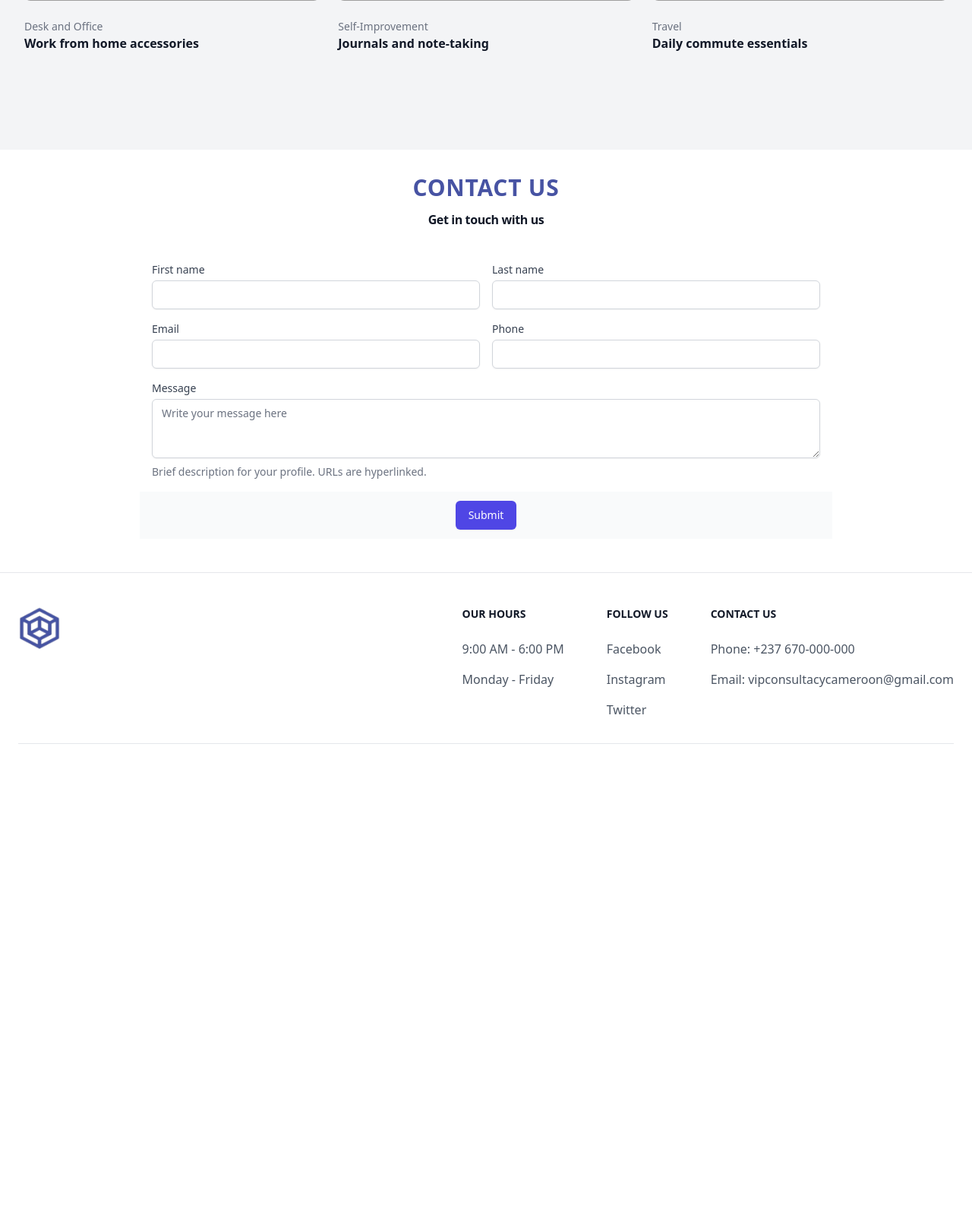
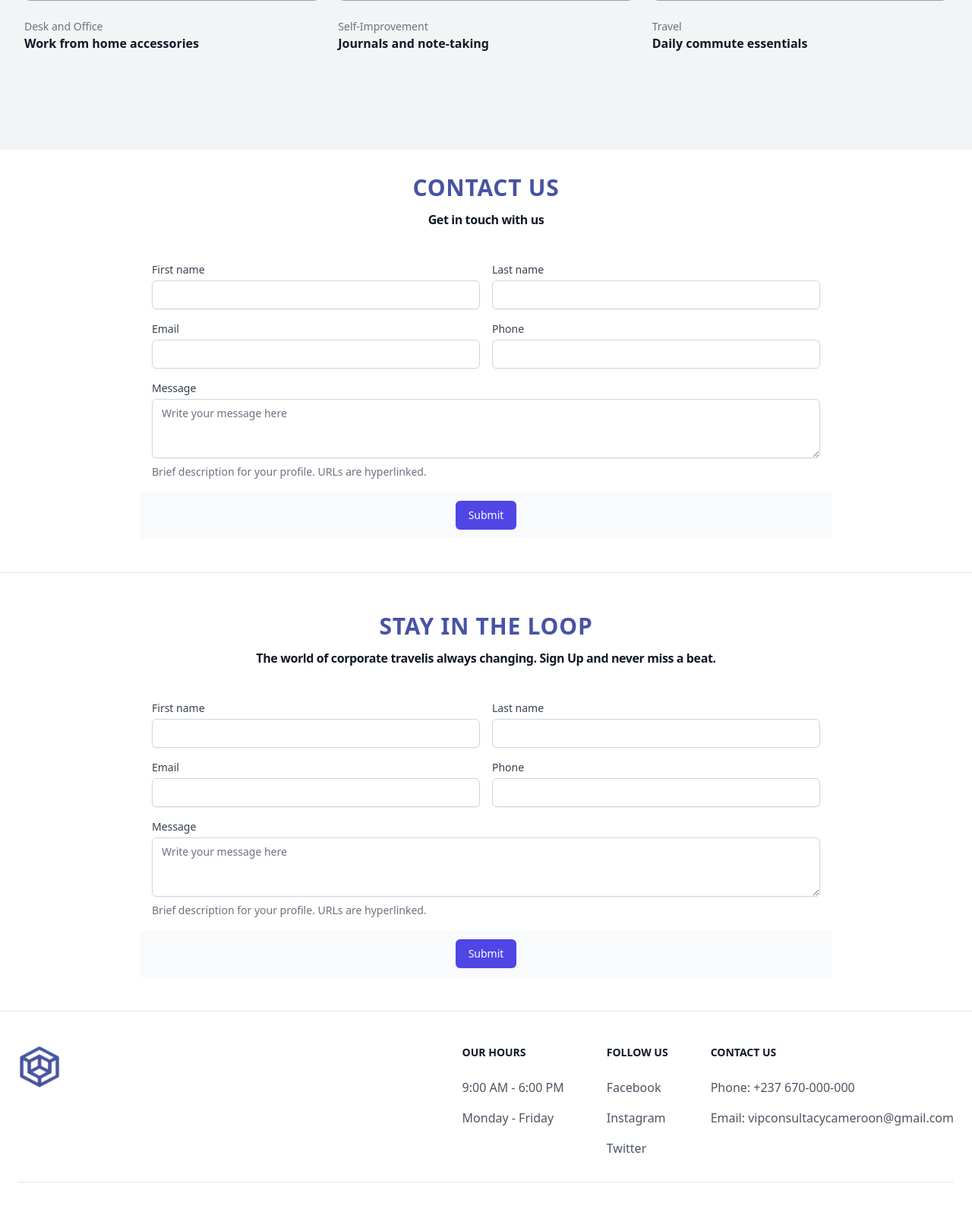
Before and after one commit to Afoudo-Richard/vip_consultancy_cameroon, a Django app: page / in a window 1280 px wide. Shown: the part 2412-4024 px from the top of the page at 76% size. Before the commit the page ends 3391 px from the top, so only its background shows below. Run offline with Django 4.2, Linux system fonts and the light colour scheme; style sheets or scripts are compiled from the project's sources; some libraries are stand-ins or nearby versions; grey boxes are pictures that could not be loaded.

````diff
--- a/vip_consulting_web/frontend/templates/components/navbar.html
+++ b/vip_consulting_web/frontend/templates/components/navbar.html
@@ -8,16 +8,16 @@
   <body class="h-full">
   ```
 -->
-<nav class="bg-white"  x-data="navbar">
+<nav class="bg-white" x-data="navbar">
   <div class="max-w-7xl mx-auto px-4 sm:px-6 lg:px-8">
     <div class="flex items-center justify-between h-16">
       <div class="flex items-center">
         <div class="flex-shrink-0">
-          <img class="h-8 w-8" src="{% static "frontend/images/vip_consulting_logo.png" %}"
+          <img class="h-8 w-8" src="{% static " frontend/images/vip_consulting_logo.png" %}"
             alt="vip consulting logo" />
         </div>
         <div class="hidden md:block">
-          <div class="ml-10 flex items-baseline space-x-4" >
+          <div class="ml-10 flex items-baseline space-x-4">
             <!-- Current: "bg-gray-900 text-white", Default: "text-gray-300 hover:bg-gray-700 hover:text-white" -->
             <!-- <a href="#" class="bg-gray-900 text-white px-3 py-2 rounded-md text-sm font-medium"
               aria-current="page">Dashboard</a> -->
@@ -121,6 +121,7 @@
             </div>
           </div>
         </div>
+
       </div>
     </div>
 </nav>
@@ -131,6 +132,7 @@
       links: [
         { name: 'Home', url: '/' },
         { name: 'About', url: '/about' },
+        { name: 'Services', url: '/services' },
 
       ],
       open_sidenav: false,
--- /dev/null
+++ b/vip_consulting_web/frontend/templates/components/subscribe.html
@@ -0,0 +1,179 @@
+<div class="mt-10 sm:mt-0 pt-5 md:pt-8">
+    <div class="text-center">
+        <h2 class="text-3xl text-primary  font-semibold tracking-wide uppercase">Stay in the loop</h2>
+        <p class="mt-2 text-base leading-8 font-extrabold tracking-tight text-gray-900">The world of corporate travelis always changing. Sign Up and never miss a beat.</p>
+    </div>
+    <div class="flex justify-center items-center">
+
+        <div class="mt-5 md:mt-0 w-full md:w-10/12 lg:w-9/12 mx-auto py-5 sm:p-6">
+            <form action="#" id="contact_form" x-data="contact_form" @submit.prevent="submit" method="POST">
+
+                <div class="w-full grid grid-cols-8 gap-4 p-4 md:p=0">
+                    <div class="col-span-8 md:col-span-4">
+                        <label for="first-name" class="block text-sm font-medium text-gray-700">First name</label>
+                        <input type="text" name="first-name" id="first-name" autocomplete="given-name"
+                            class="mt-1 focus:ring-indigo-500 focus:border-indigo-500 block w-full shadow-sm sm:text-sm border-gray-300 rounded-md"
+                            :class="{'border-red-600':fields.firstname.isValid == false}"
+                            x-model="fields.firstname.value" @blur="fields.firstname.validate(validationCallback)"
+                            @input="fields.firstname.validate(validationCallback)">
+                        <p class="text-red-500 text-xs italic py-2" x-show="fields.firstname.isValid == false">
+                            <span x-text="fields.firstname.errorMsg"></span>
+                        </p>
+                    </div>
+
+                    <div class="col-span-8 md:col-span-4">
+                        <label for="last-name" class="block text-sm font-medium text-gray-700">Last name</label>
+                        <input type="text" name="last-name" id="last-name" autocomplete="family-name"
+                            class="mt-1 focus:ring-indigo-500 focus:border-indigo-500 block w-full shadow-sm sm:text-sm border-gray-300 rounded-md"
+                            :class="{'border-red-600':fields.lastname.isValid == false}" x-model="fields.lastname.value"
+                            @blur="fields.lastname.validate(validationCallback)"
+                            @input="fields.lastname.validate(validationCallback)">
+
+                        <p class="text-red-500 text-xs italic py-2" x-show="fields.lastname.isValid == false">
+                            <span x-text="fields.lastname.errorMsg"></span>
+                        </p>
+                    </div>
+
+                    <div class="col-span-8 md:col-span-4">
+                        <label for="first-name" class="block text-sm font-medium text-gray-700">Email
+                        </label>
+                        <input type="text" name="first-name" id="first-name" name="email"
+                            class="mt-1 focus:ring-indigo-500 focus:border-indigo-500 block w-full shadow-sm sm:text-sm border-gray-300 rounded-md"
+                            :class="{'border-red-600':fields.email.isValid == false}" id="email"
+                            x-model="fields.email.value" @blur="fields.email.validate(validationCallback)"
+                            @input="fields.email.validate(validationCallback)">
+
+                        <p class="text-red-500 text-xs italic py-2" x-show="fields.email.isValid == false">
+                            <span x-text="fields.email.errorMsg"></span>
+                        </p>
+                    </div>
+
+                    <div class="col-span-8 md:col-span-4">
+                        <label for="last-name" class="block text-sm font-medium text-gray-700">Phone</label>
+                        <input type="number" name="phone" id="phone"
+                            class="mt-1 focus:ring-indigo-500 focus:border-indigo-500 block w-full shadow-sm sm:text-sm border-gray-300 rounded-md"
+                            :class="{'border-red-600':fields.phone.isValid == false}" x-model="fields.phone.value"
+                            @blur="fields.phone.validate(validationCallback)"
+                            @input="fields.phone.validate(validationCallback)">
+
+                        <p class="text-red-500 text-xs italic py-2" x-show="fields.phone.isValid == false">
+                            <span x-text="fields.phone.errorMsg"></span>
+                        </p>
+                    </div>
+
+                    <div class="col-span-8 ">
+                        <label for="about" class="block text-sm font-medium text-gray-700"> Message </label>
+                        <div class="mt-1">
+                            <textarea id="about" name="about" rows="3"
+                                class="shadow-sm focus:ring-indigo-500 focus:border-indigo-500 mt-1 block w-full sm:text-sm border border-gray-300 rounded-md"
+                                placeholder="Write your message here"
+                                :class="{'border-red-600':fields.message.isValid == false}"
+                                x-model="fields.message.value" @blur="fields.message.validate(validationCallback)"
+                                @input="fields.message.validate(validationCallback)">
+
+
+                            </textarea>
+                        </div>
+                        <p class="mt-2 text-sm text-gray-500">Brief description for your profile. URLs are
+                            hyperlinked.</p>
+                        <p class="text-red-500 text-xs italic py-2" x-show="fields.message.isValid == false">
+                            <span x-text="fields.message.errorMsg"></span>
+                        </p>
+                    </div>
+
+
+                </div>
+                <div class="px-4 py-3 bg-gray-50 text-right sm:px-6 flex justify-center">
+                    <button type="submit"
+                        class="inline-flex justify-center py-2 px-4 border border-transparent shadow-sm text-sm font-medium rounded-md text-white bg-indigo-600 hover:bg-indigo-700 focus:outline-none focus:ring-2 focus:ring-offset-2 focus:ring-indigo-500">Submit</button>
+                </div>
+            </form>
+        </div>
+    </div>
+</div>
+
+<div class="hidden sm:block" aria-hidden="true">
+    <div class="py-5">
+        <div class="border-t border-gray-200"></div>
+    </div>
+</div>
+
+<script>
+    document.addEventListener('alpine:init', () => {
+        Alpine.data('contact_form', () => ({
+            fields: {
+                firstname: {
+                    value: '',
+                    rules: ["required"],
+                    isValid: null,
+                    errorMsg: null,
+                    validate(callback) {
+                        let { isValid, errorMsg } = callback(this);
+                        this.isValid = isValid;
+                        this.errorMsg = errorMsg;
+                    },
+                },
+                lastname: {
+                    value: '',
+                    rules: ["required"],
+                    isValid: null,
+                    errorMsg: null,
+                    validate(callback) {
+                        let { isValid, errorMsg } = callback(this);
+                        this.isValid = isValid;
+                        this.errorMsg = errorMsg;
+                    },
+                },
+                email: {
+                    value: '',
+                    rules: ["required", "email"],
+                    isValid: null,
+                    errorMsg: null,
+                    validate(callback) {
+                        let { isValid, errorMsg } = callback(this);
+                        this.isValid = isValid;
+                        this.errorMsg = errorMsg;
+                    },
+                },
+                phone: {
+                    value: null,
+                    rules: ["required", "integer"],
+                    isValid: null,
+                    errorMsg: null,
+                    validate(callback) {
+                        let { isValid, errorMsg } = callback(this);
+                        this.isValid = isValid;
+                        this.errorMsg = errorMsg;
+                    },
+                },
+                message: {
+                    value: '',
+                    rules: ["required"],
+                    isValid: null,
+                    errorMsg: null,
+                    validate(callback) {
+                        let { isValid, errorMsg } = callback(this);
+                        this.isValid = isValid;
+                        this.errorMsg = errorMsg;
+                    },
+                },
+
+            },
+            isFormValid: true,
+            validationCallback(field) {
+                let { value, rules } = field;
+                let isValid = Iodine.isValid(value, rules);
+                let errorMsg = isValid
+                    ? null
+                    : Iodine.getErrorMessage(Iodine.is(value, rules));
+                return { isValid, errorMsg };
+            },
+            submit() {
+                this.isFormValid = !Object.values(this.fields).some(
+                    (field) => !field.isValid
+                );
+                return this.isFormValid;
+            }
+        }))
+    })
+</script>
--- a/vip_consulting_web/frontend/templates/index.html
+++ b/vip_consulting_web/frontend/templates/index.html
@@ -44,5 +44,7 @@
 
 {%include 'components/contact_us.html'%}
 
+{%include 'components/subscribe.html'%}
+
 
 {% endblock %}
````
